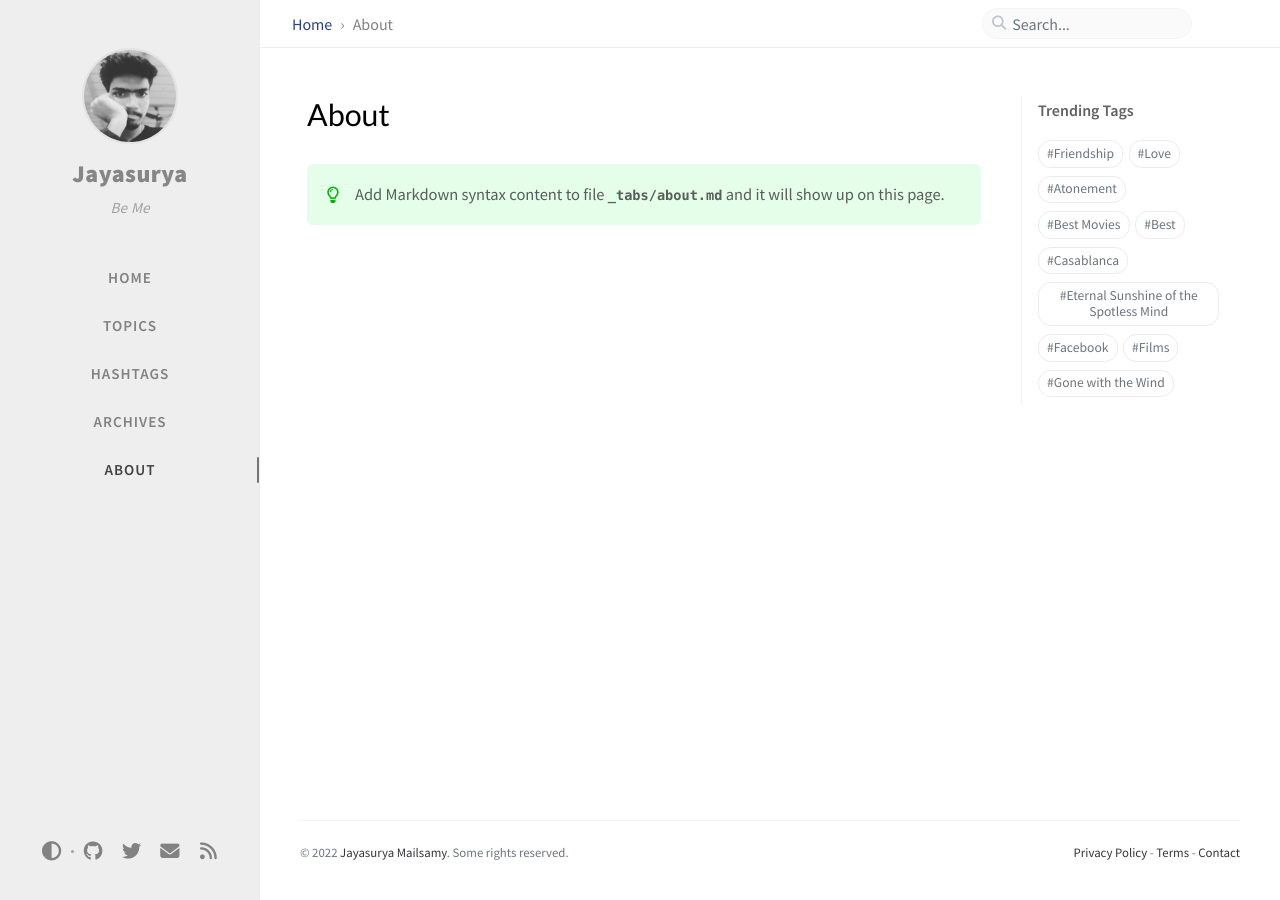
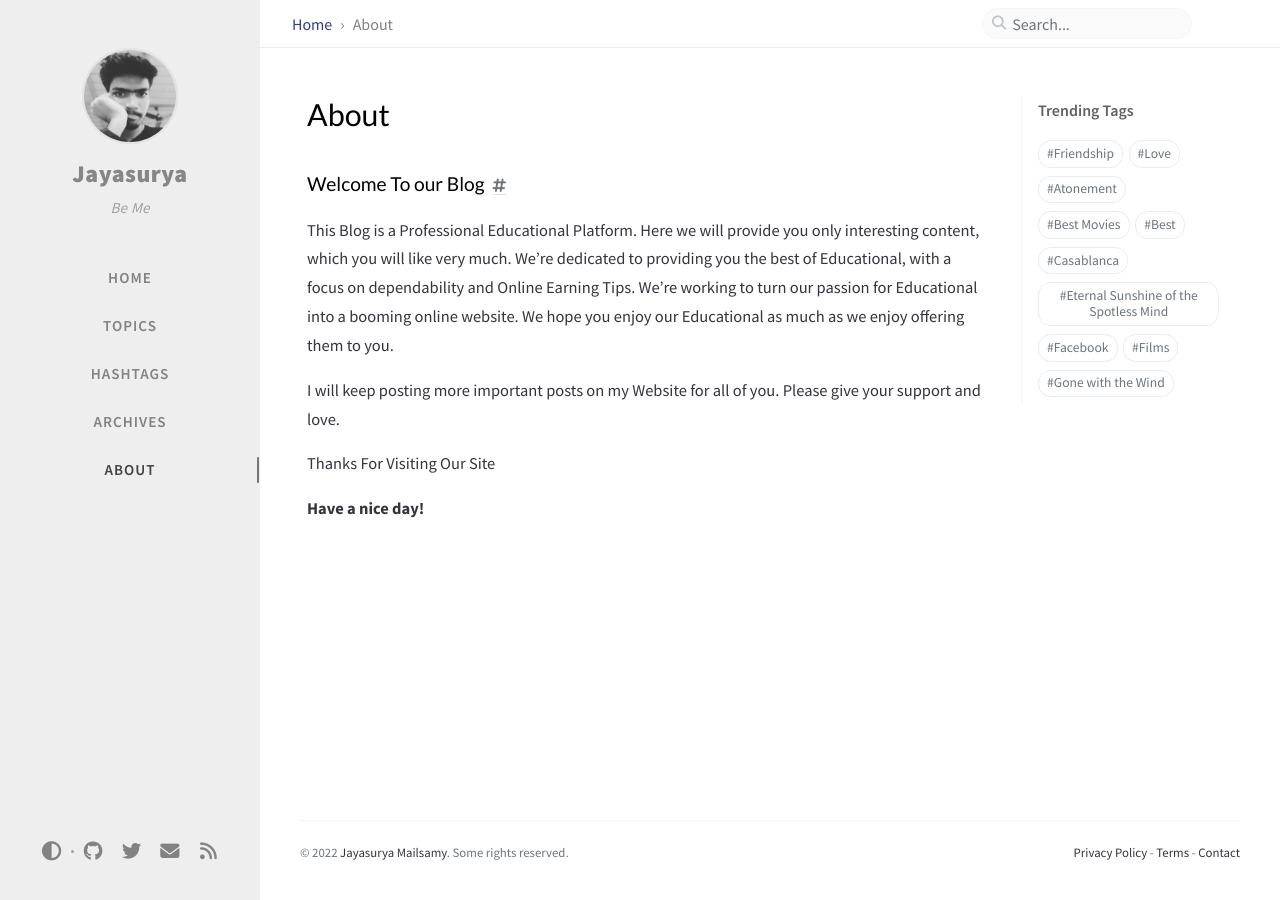
Before and after one commit to oksurya/oksurya.github.io, a Jekyll site: the page built from _tabs/about.md, in a window 1280 px wide. Built offline with Jekyll 4.4.1, drawn with Linux system fonts in a browser that asks for light colours; comment, search, counter and statistics services are not loaded.

Commit message:
Update about.md

```diff
--- a/_tabs/about.md
+++ b/_tabs/about.md
@@ -3,6 +3,12 @@
 icon: fas fa-info-circle
 order: 4
 ---
+### Welcome To our Blog
 
-> Add Markdown syntax content to file `_tabs/about.md`{: .filepath } and it will show up on this page.
-{: .prompt-tip }
+This Blog is a Professional Educational Platform. Here we will provide you only interesting content, which you will like very much. We're dedicated to providing you the best of Educational, with a focus on dependability and Online Earning Tips. We're working to turn our passion for Educational into a booming online website. We hope you enjoy our Educational as much as we enjoy offering them to you.
+
+I will keep posting more important posts on my Website for all of you. Please give your support and love.
+
+Thanks For Visiting Our Site
+
+**Have a nice day!**
```
